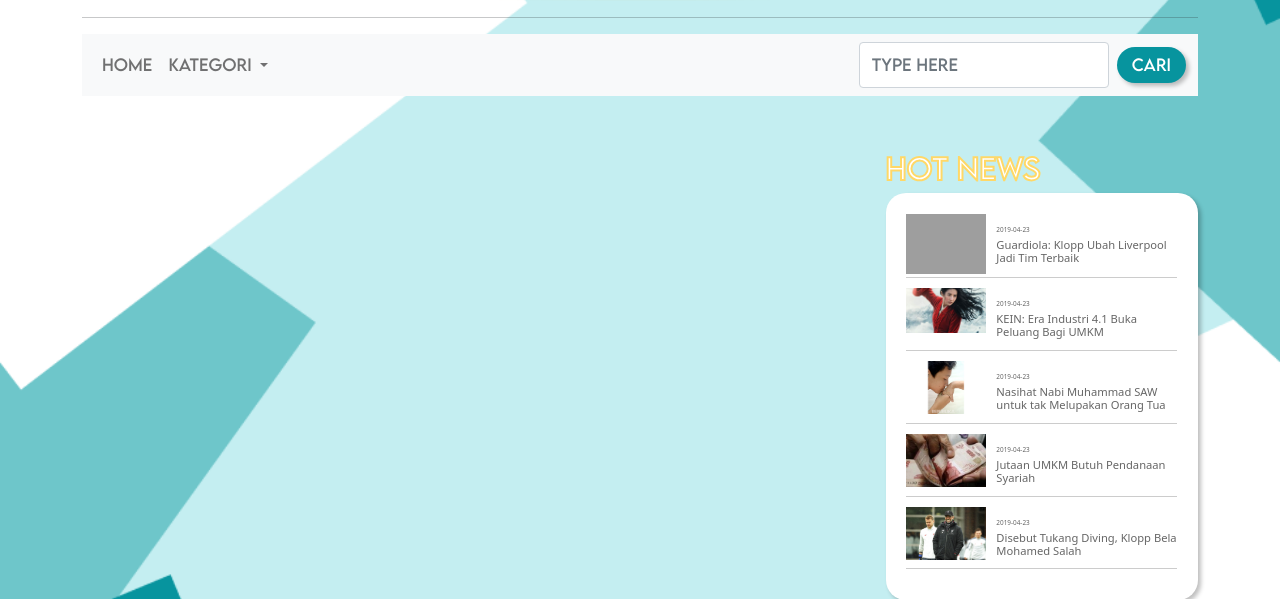
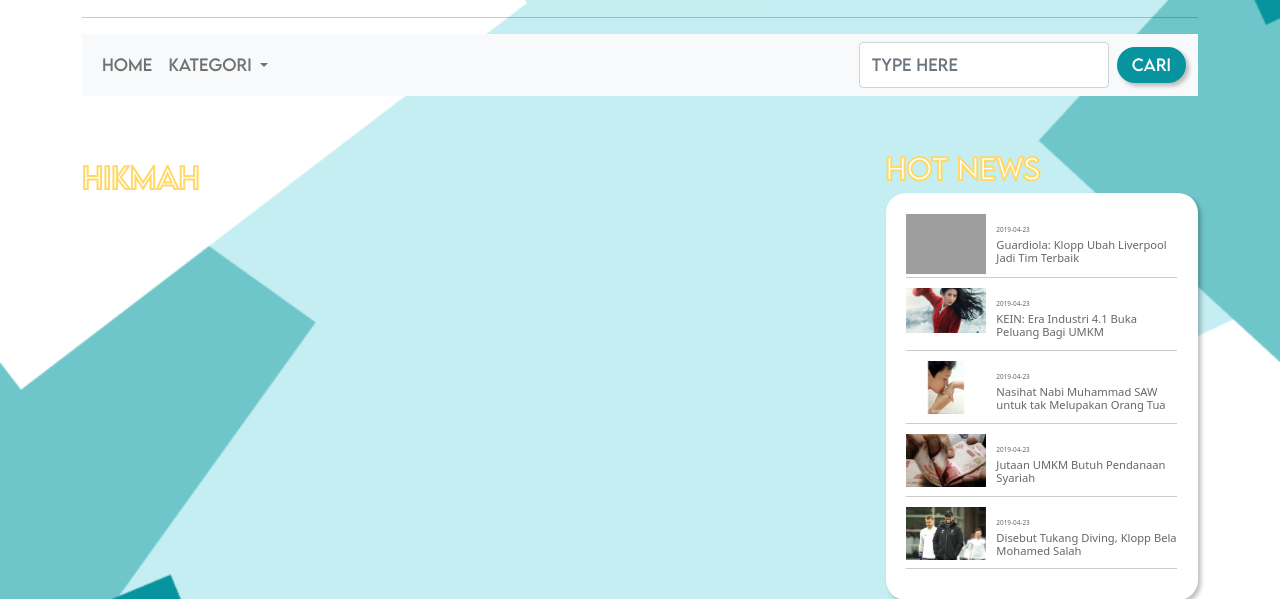
Before and after one commit to Ploeroe/pemwebuts, a PHP site: page /pemwebuts/?open=cat&id=1 in a window 1280 px wide. Shown: the part 245-844 px from the top of the page. Run offline with PHP 8.4, Linux system fonts and the light colour scheme; data comes from the database, SQL or seed files in the repository; some libraries are stand-ins or nearby versions; grey boxes are pictures that could not be loaded.

Commit message:
Menambah tulisan Kategori

```diff
--- a/portalberita/kategori.php
+++ b/portalberita/kategori.php
@@ -10,10 +10,12 @@
 		$getalias = mysqli_query($connect,"SELECT * FROM kategori WHERE ID='".$catid."'");
 		while ($al = mysqli_fetch_array($getalias)) {
 			$sql = mysqli_query($connect,"SELECT * FROM berita WHERE Terbit='1' AND Kategori='".$al['alias']."' ORDER BY ID DESC LIMIT 0,10");
+
+			echo '<h1 class="todaynews wow fadeInUp" data-wow-delay="0.8s">'.$Kategori.'</h1>';
+
 			while ($b = mysqli_fetch_array($sql)) {
 				extract($b);
 
-				// <h1 class="todaynews">'.$Kategori.'</h1>
 			echo'
 			<div class="boxnews wow fadeInUp" data-wow-delay="0.8s">
 			<div class="img">
```
